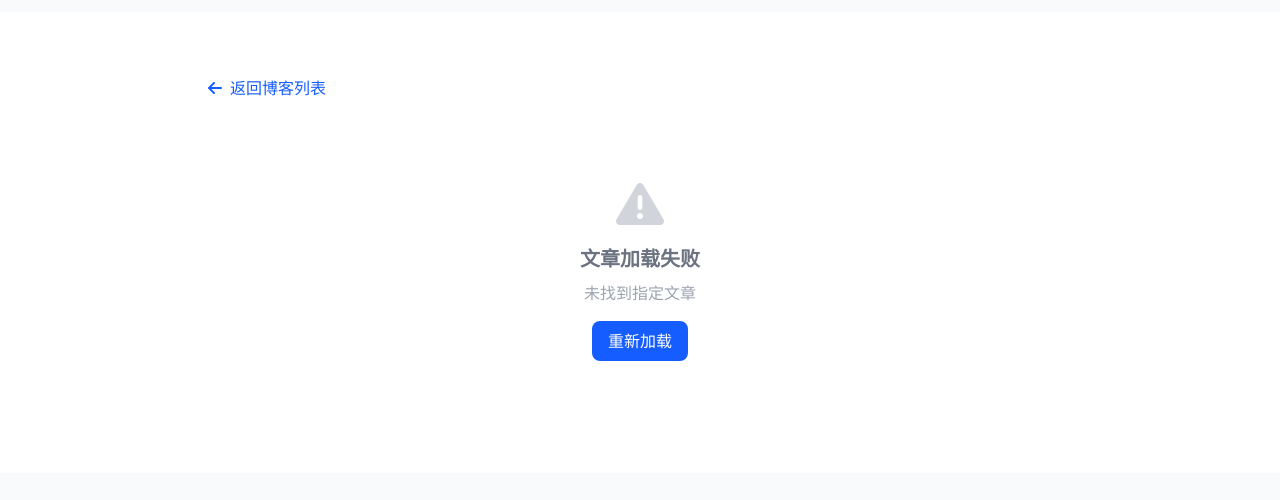
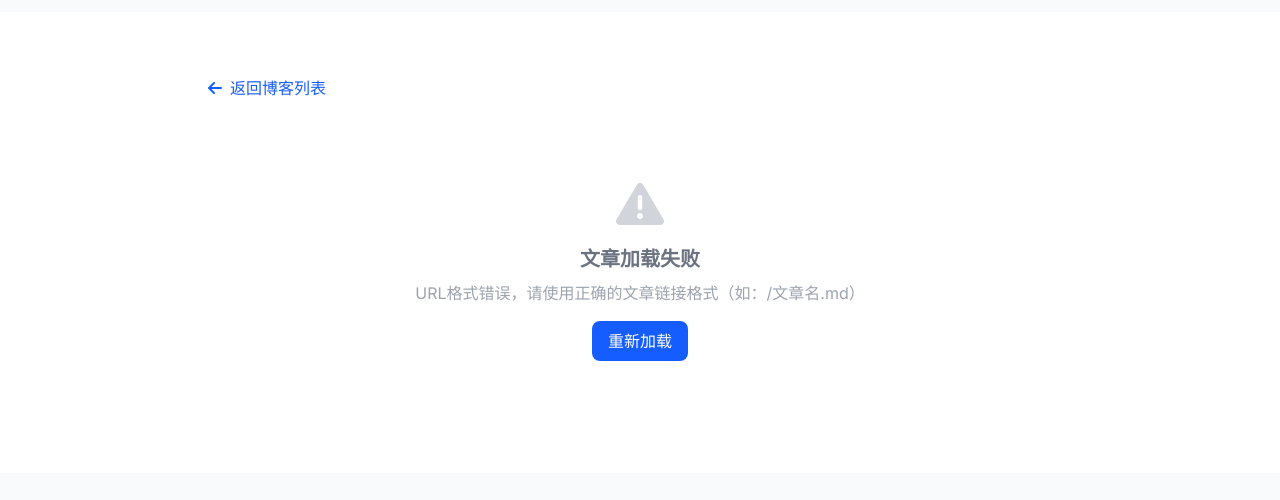
Before and after one commit to Shawnzheng011019/iamshawn, a website: page blog/post.html in a window 1280 px wide. Shown: the part 68-568 px from the top of the page. Drawn offline with nearby package versions, Linux system fonts and the light colour scheme; no server answers.

Commit message:
feat: 删除对旧URL格式的支持，只保留 /文章名.md 格式

```diff
--- a/blog/post.html
+++ b/blog/post.html
@@ -248,21 +248,20 @@
         function getArticleIdFromURL() {
             const pathname = window.location.pathname;
 
-            // 如果URL格式是 /文章名.md，直接提取文章名
+            // URL格式: /文章名.md
             if (pathname.endsWith('.md')) {
                 return pathname.substring(1, pathname.length - 3); // 去掉开头的/和结尾的.md
             }
 
-            // 兼容旧的 /blog/文章ID 格式
-            const pathParts = pathname.split('/');
-            return pathParts[pathParts.length - 1] || pathParts[pathParts.length - 2];
+            // 如果URL格式不正确，返回null
+            return null;
         }
 
         // 加载文章详情
         async function loadArticleDetail() {
             const articleId = getArticleIdFromURL();
             if (!articleId) {
-                showErrorState('未找到文章ID');
+                showErrorState('URL格式错误，请使用正确的文章链接格式（如：/文章名.md）');
                 return;
             }
 
```
Also changed, not shown: vercel.json.
